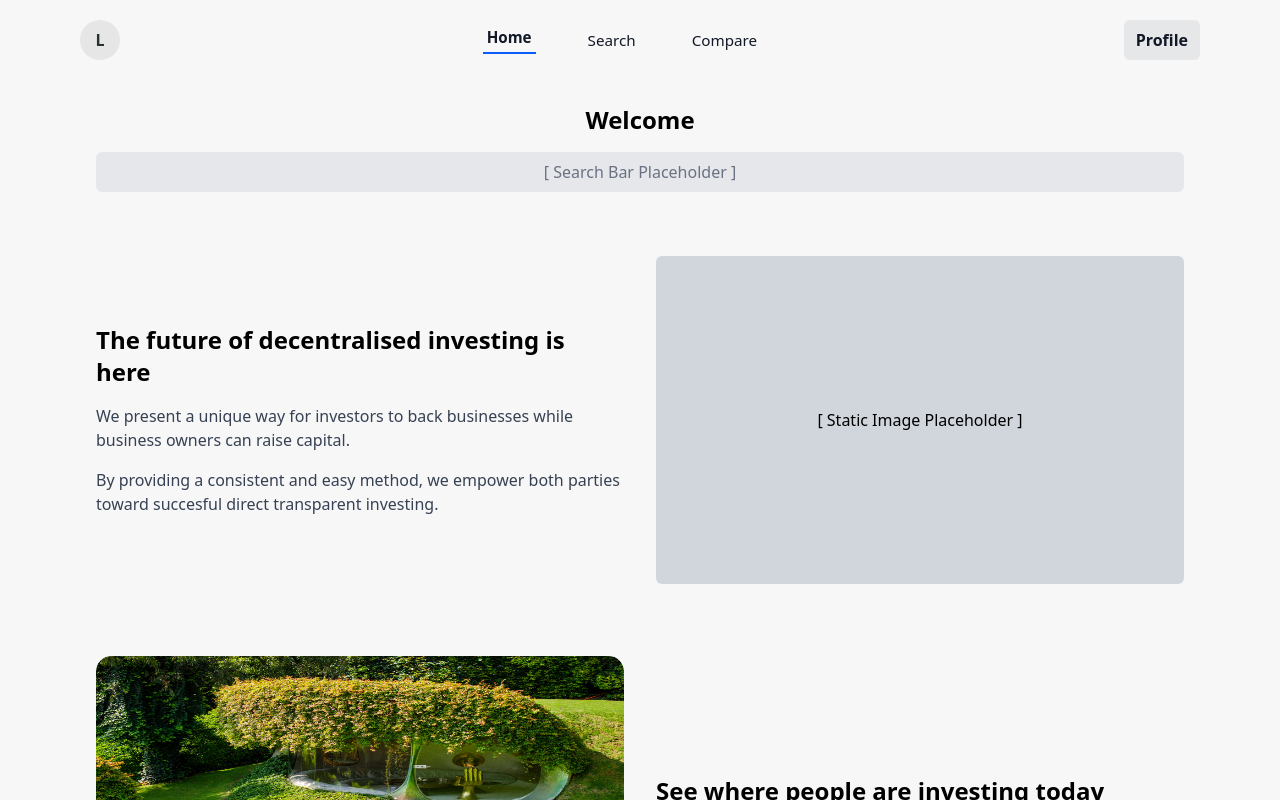
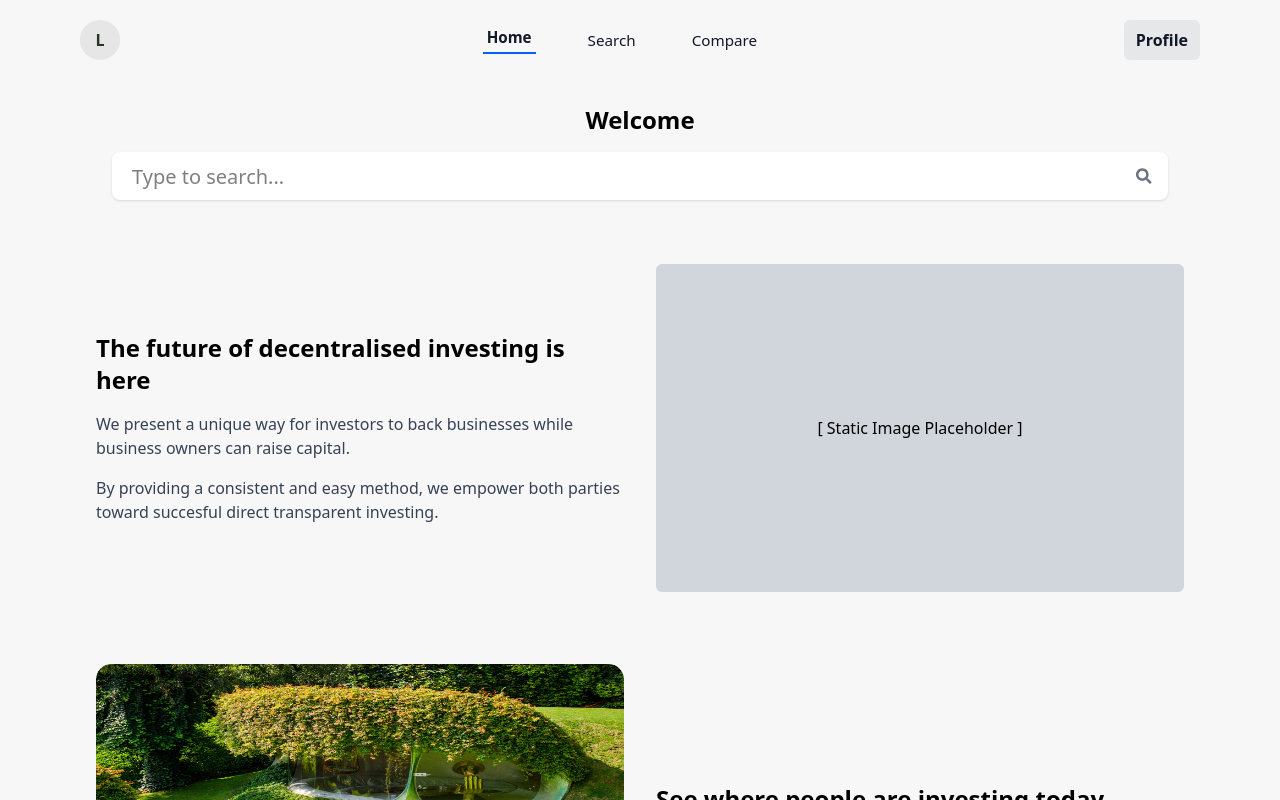
Before and after one commit to duckhess/Provision-IT---IT-Project-Group-14, a React (Vite) app in the folder Front-end/: page / in a window 1280 px wide. Shown: the top 800 px of the page. Built offline with nearby package versions, Linux system fonts and the light colour scheme; no server answers.

Commit message:
put Search Bar in Home Page

```diff
--- a/Front-end/src/App.tsx
+++ b/Front-end/src/App.tsx
@@ -7,7 +7,6 @@ import ProfilePage from "./pages/ProfilePage";
 import ComparePage from "./pages/ComparePage";
 import LoginPage from "./pages/LoginPage";
 import BusinessPage from "./pages/BusinessPage";
-import FilterComparisonPage from "./components/ComparisonPageComponents/FilterComparisonPage";
 
 function App() {
   return (
@@ -32,7 +31,6 @@ function App() {
         <Footer />
       </div>
     </Router>
-    // <FilterComparisonPage/>
   );
 }
 
--- a/Front-end/src/components/searchBar/SearchBar.tsx
+++ b/Front-end/src/components/searchBar/SearchBar.tsx
@@ -11,9 +11,10 @@ type SearchBarProps = {
   allCompanies: Company[];
   setSuggested: (companies: Company[]) => void;
   setSearchResults: (companies: Company[]) => void;
+  handleSearchClick? : (input : string) => void;
 }
 
-export const SearchBar: React.FC<SearchBarProps> =  ({allCompanies, setSuggested, setSearchResults}) =>{
+export const SearchBar: React.FC<SearchBarProps> =  ({allCompanies, setSuggested, setSearchResults, handleSearchClick}) =>{
     const [input, setInput] = useState("");
 
     const handleChange = (value: string) => {
@@ -33,7 +34,15 @@ export const SearchBar: React.FC<SearchBarProps> =  ({allCompanies, setSuggested
         setSuggested(filtered);
     };
 
-    const handleSearchClick = () => {
+    const handleClick = () => {
+        const trimmedInput = input.trim();
+
+        if(handleSearchClick){
+            handleSearchClick(trimmedInput);
+            setSuggested([]);
+            return;
+        }
+
         const filtered = input.trim() === ""
             ? allCompanies
             : allCompanies.filter((c) =>
@@ -42,7 +51,42 @@ export const SearchBar: React.FC<SearchBarProps> =  ({allCompanies, setSuggested
 
         setSearchResults(filtered);
         setSuggested([]);// only update dashboard
-    };
+
+    }
+
+    // const handleSearchClick = () => {
+
+
+    //     const filtered = input.trim() === ""
+    //         ? allCompanies
+    //         : allCompanies.filter((c) =>
+    //             c.companyName.toLowerCase().includes(input.toLowerCase())
+    //             );
+
+    //     setSearchResults(filtered);
+    //     setSuggested([]);// only update dashboard
+    // };
+
+    // const handleClick = () => {
+    //     const trimmedInput = input.trim();
+
+    //     // If a custom search handler is provided (like homepage navigation)
+    //     if (handleSearchClick) {
+    //         handleSearchClick(trimmedInput); // e.g., navigate to search page
+    //         setSuggested([]);               // hide dropdown after search
+    //         return;
+    //     }
+
+    //     // Default behavior: filter companies for the dashboard (search page)
+    //     const filtered = trimmedInput === ""
+    //         ? allCompanies              // show all companies if input is blank
+    //         : allCompanies.filter(c =>
+    //             c.companyName.toLowerCase().includes(trimmedInput.toLowerCase())
+    //         );
+
+    //     setSearchResults(filtered);  // update SearchDashboard
+    //     setSuggested([]);            // hide dropdown
+    // };
 
     // const performSearch = (value: string) => {
     //     setInput(value);
@@ -90,7 +134,7 @@ export const SearchBar: React.FC<SearchBarProps> =  ({allCompanies, setSuggested
 
             <FaSearch id = "search-icon"
             className="cursor-pointer text-gray-500"
-            onClick = {handleSearchClick}></FaSearch>
+            onClick = {handleClick}></FaSearch>
         </div>
     );
 };
--- a/Front-end/src/components/searchBar/SearchBarComponent.tsx
+++ b/Front-end/src/components/searchBar/SearchBarComponent.tsx
@@ -10,9 +10,10 @@ interface Company {
 type SearchBarComponentProps = {
   allCompanies: Company[];
   setSearchResults: (companies: Company[]) => void;
+  handleSearchClick? : (input : string) => void;
 };
 
-const SearchBarComponent : React.FC <SearchBarComponentProps> = ({allCompanies, setSearchResults }) => {
+const SearchBarComponent : React.FC <SearchBarComponentProps> = ({allCompanies, setSearchResults, handleSearchClick }) => {
   const [suggestedCompanies, setSuggestedCompanies] = useState<Company[]>([]);
 
   return (
@@ -23,6 +24,7 @@ const SearchBarComponent : React.FC <SearchBarComponentProps> = ({allCompanies,
                 allCompanies={allCompanies}
                 setSuggested={setSuggestedCompanies}
                 setSearchResults={setSearchResults}
+                handleSearchClick = {handleSearchClick}
               />
               <SearchResultList
                 results={suggestedCompanies}
--- a/Front-end/src/pages/HomePage.tsx
+++ b/Front-end/src/pages/HomePage.tsx
@@ -1,9 +1,11 @@
 import React, { useEffect, useState } from "react";
+import {useNavigate} from "react-router-dom";
 import companyData from "../data/CompanyData.json"
 import Summary from "../components/BasicSummary"
+import SearchBarComponent from "../components/searchBar/SearchBarComponent";
+import axios from "axios";
 
-
-  type Company = {
+  type CompanyInfo = {
       id: number,
       title: string,
       category: string,
@@ -13,7 +15,12 @@ import Summary from "../components/BasicSummary"
       imageUrl: string
   }
 
-  const CompanyCard: React.FC<{ company: Company }> = ({ company }) => {
+  interface Company {
+    companyId: number;
+    companyName: string;
+  }
+
+  const CompanyCard: React.FC<{ company: CompanyInfo }> = ({ company }) => {
     return (
       <div className="h-full w-full  rounded-md flex items-center justify-center">
         <Summary company = {company}/>
@@ -21,13 +28,21 @@ import Summary from "../components/BasicSummary"
     );
   };
 
+
 const HomePage: React.FC = () => {
-  const [companies, setCompanies] = useState<Company[]>([]);
+  const [companies, setCompanies] = useState<CompanyInfo[]>([]);
+  const [allCompanies, setAllCompanies] = useState<Company []>([]);
+  const [suggestedCompanies, setSuggestedCompanies] = useState <Company[]>([]);
   const [currentIndex, setCurrentIndex] = useState(0);
+  const navigate = useNavigate();
+
+  const handleSearchClick = (input : string) => {
+    navigate(`/search?query=${encodeURIComponent(input)}`);
+  };
 
 // Dummy data until backend is ready
   useEffect(() => {
-    const dummyData: Company[] = [
+    const dummyData: CompanyInfo[] = [
       {
         id: companyData[0].id,
         title: companyData[0].title,
@@ -51,6 +66,21 @@ const HomePage: React.FC = () => {
     setCompanies(dummyData);
   }, []);
 
+  // fetch all possible companies
+  useEffect (() => {
+    const fetchCompanies = async () => {
+      try {
+        const response = await axios.get<Company[]> (
+          "http://localhost:7000/companies"
+        );
+        setAllCompanies(response.data);
+      } catch (err){
+        console.error("error fetching companies data",err);
+      }
+    };
+    fetchCompanies();
+  }, []);
+
   // Rotate cards every 10 seconds
   useEffect(() => {
     if (companies.length === 0) return;
@@ -68,8 +98,12 @@ const HomePage: React.FC = () => {
       <section className="items-center">
         <h1 className="text-2xl font-semibold mb-4 text-center">Welcome</h1>
 
-        <div className="w-full bg-gray-200 rounded-md h-10 flex items-center justify-center">
-          <span className="text-gray-500">[ Search Bar Placeholder ]</span>
+        <div className="w-full flex items-center justify-center">
+            <SearchBarComponent
+              allCompanies={allCompanies}
+              setSearchResults={() => {}}
+              handleSearchClick = {handleSearchClick}></SearchBarComponent>
+          {/* <span className="text-gray-500">[ Search Bar Placeholder ]</span> */}
         </div>
       </section>
 
--- a/Front-end/src/pages/SearchPage.tsx
+++ b/Front-end/src/pages/SearchPage.tsx
@@ -4,6 +4,7 @@ import SearchBarComponent from "../components/searchBar/SearchBarComponent";
 import FilterSearchPage from "../components/filterSearchPage/FilterSearchPage";
 import SearchDashboard from "../components/SearchDashboard";
 import axios from "axios";
+import {useLocation} from "react-router-dom";
 
 interface Company {
   companyId: number;
@@ -17,6 +18,8 @@ const SearchPage: React.FC = () => {
   const [searchResults, setSearchResults] = useState<Company[]>([]);
   // const [results, setResults] = useState <Company[]> ([]);
   const [loading, setLoading] = useState(false);
+  const location = useLocation();
+  const query = new URLSearchParams(location.search).get("query") || "";
 
   useEffect (() => {
     const fetchCompanies = async () => {
```
